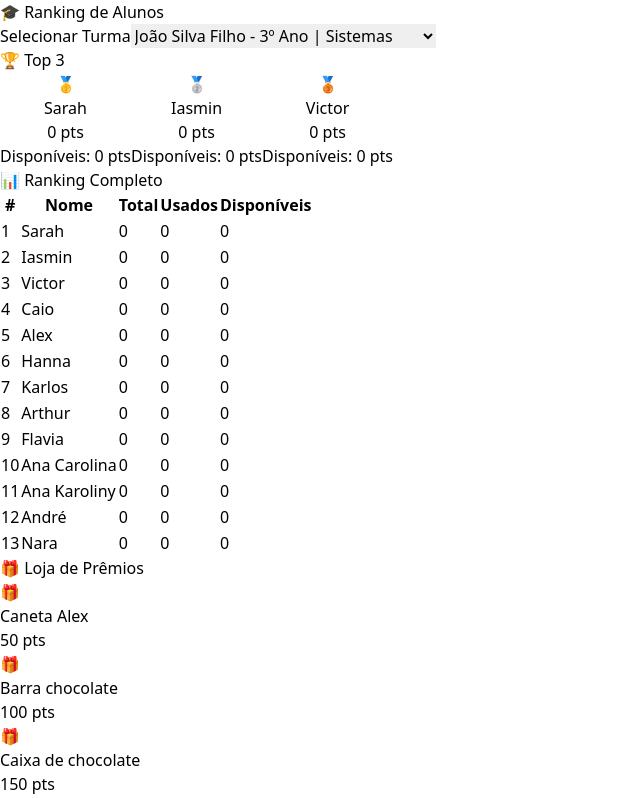
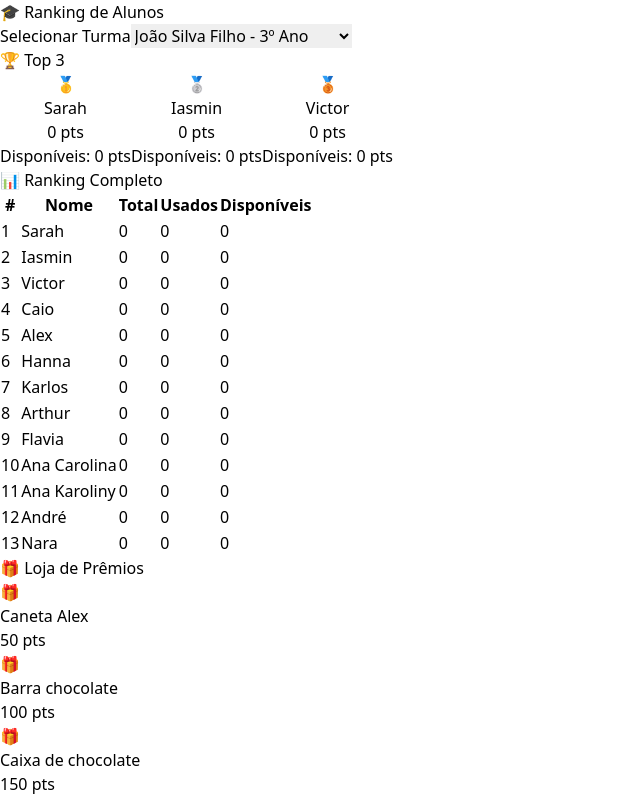
Before and after one commit to ramersonrodrigues/site-ranking-alunos, a React (Vite) app: page / in a window 1280 px wide. Shown: the top 798 px of the page, without its empty margins (0-640 px from the left). Built offline with nearby package versions, Linux system fonts and the light colour scheme.

Commit message:
atualização dados

```diff
--- a/src/data/turmas.ts
+++ b/src/data/turmas.ts
@@ -16,7 +16,7 @@ const premiosPadrao: Premio[] = [
 ];
 
 const turmaA = new Turma(
-  "João Silva Filho - 3º Ano | Sistemas",
+  "João Silva Filho - 3º Ano",
   [
     // new Aluno("Lucas Silva", [
     //   new HistoricoItem("ganho", 15, "Participação em aula", "05/03/2025", "Matemática"),
@@ -71,17 +71,28 @@ const turmaA = new Turma(
 );
 
 const turmaB = new Turma(
-  "Raquel Magalhães - 2º Ano | Sistemas",
+  "Raquel Magalhães - 2º Ano",
   [
+    new Aluno("Gustavo", [
 
+    ]),
+     new Aluno("Alerrandro", [
+
+    ]),
 
   ],
   premiosPadrao
 );
 
 const turmaC = new Turma(
-  "Raquel Magalhães - 3º Ano | I.A.",
+  "Raquel Magalhães - 3º Ano ",
   [
+    new Aluno("Mateus", [
+
+    ]),
+     new Aluno("Alerrandro", [
+
+    ]),
 
 
   ],
```
